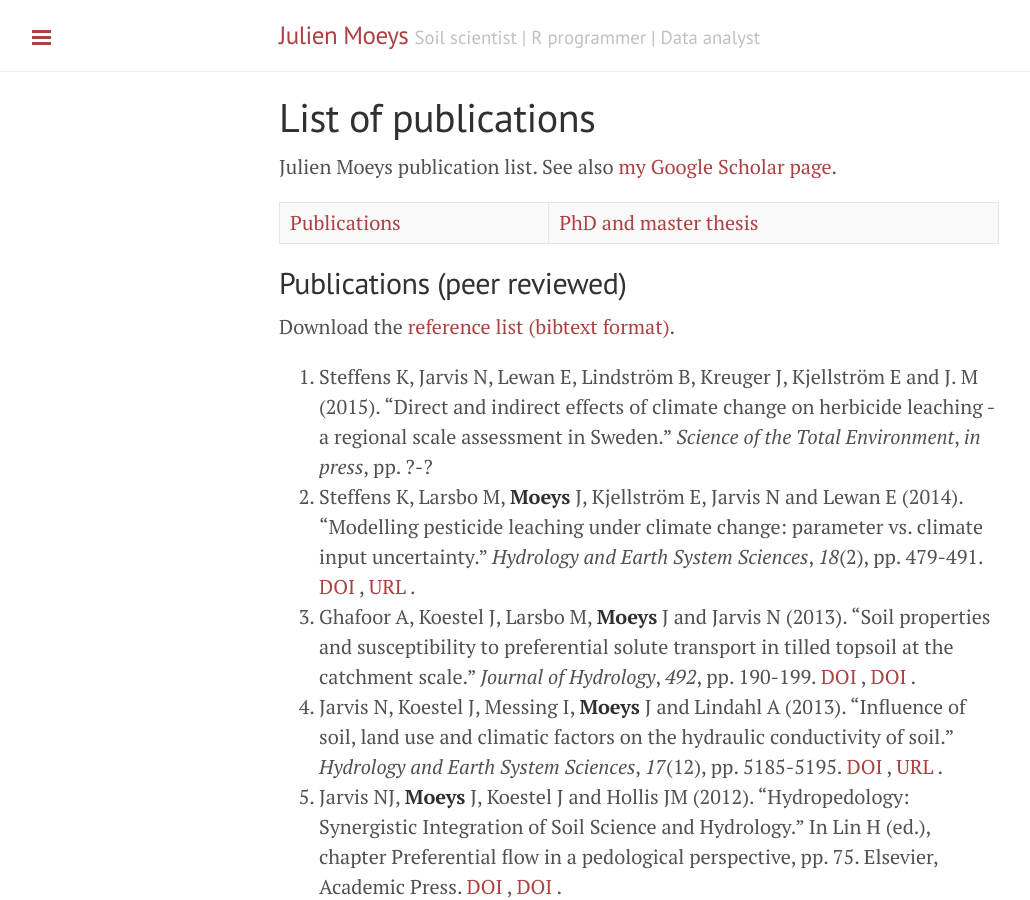
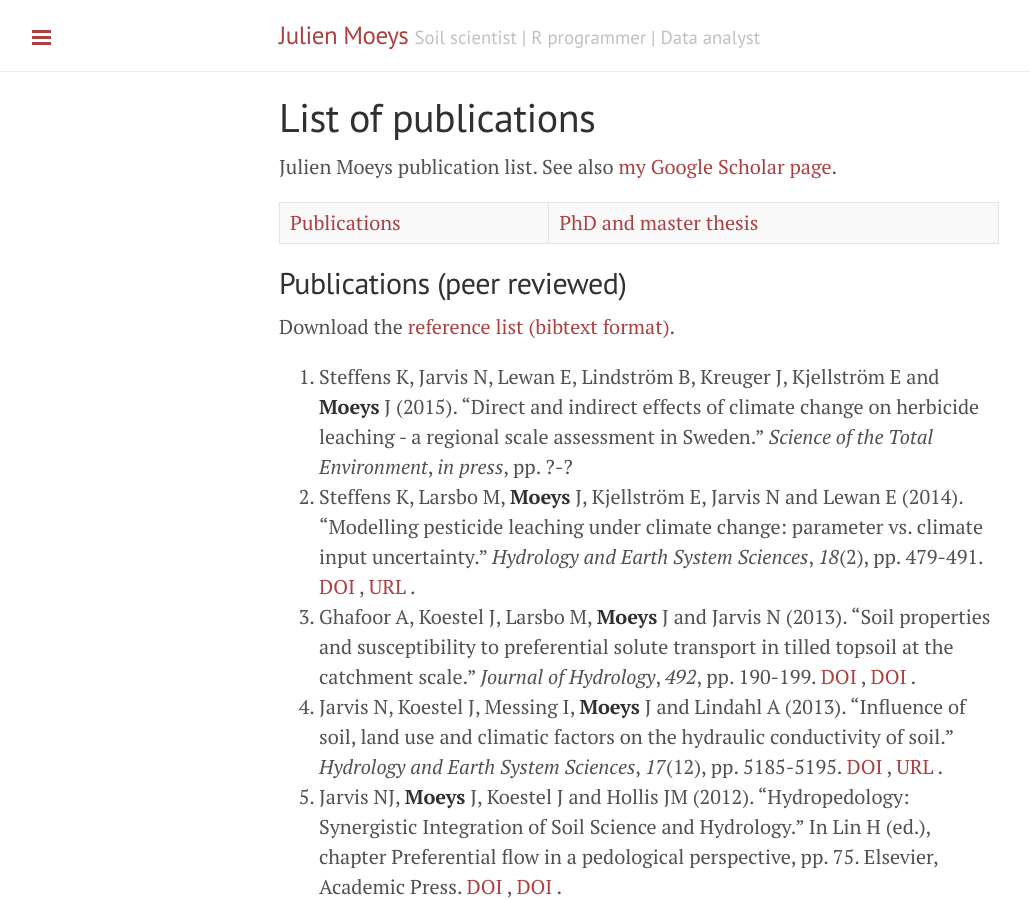
Before and after one commit to julienmoeys/julienmoeys.github.io, a Jekyll site: the page built from Publications.md, in a window 1280 px wide and 900 px high. Shown: the whole window, without its empty margins (1-1031 px from the left). Built offline with Jekyll 4.4.1, drawn with Linux system fonts in a browser that asks for light colours; Markdown is read by kramdown in place of the engine named in the settings.

Commit message:
Corrected bib entry

```diff
--- a/Publications.md
+++ b/Publications.md
@@ -20,7 +20,7 @@ Publications (peer reviewed)    <a name="publications"></a>
 
 Download the [reference list (bibtext format)](/assets/bib/MOEYS_J_PUB_PEER.BIB).
 
-1. Steffens K, Jarvis N, Lewan E, Lindström B, Kreuger J, Kjellström E and J. M (2015). “Direct and indirect effects of climate change on herbicide leaching - a regional scale assessment in Sweden.” _Science of the Total Environment_, *in press*, pp. ?-?
+1. Steffens K, Jarvis N, Lewan E, Lindström B, Kreuger J, Kjellström E and **Moeys** J (2015). “Direct and indirect effects of climate change on herbicide leaching - a regional scale assessment in Sweden.” _Science of the Total Environment_, *in press*, pp. ?-?
 2. Steffens K, Larsbo M, **Moeys** J, Kjellström E, Jarvis N and Lewan E (2014). “Modelling pesticide leaching under climate change: parameter vs.  climate input uncertainty.” _Hydrology and Earth System Sciences_, *18*(2), pp. 479-491. <a href="http://dx.doi.org/10.5194/hess-18-479-2014">DOI</a> , <a href="http://www.hydrol-earth-syst-sci.net/18/479/2014/">URL</a> .
 3. Ghafoor A, Koestel J, Larsbo M, **Moeys** J and Jarvis N (2013). “Soil properties and susceptibility to preferential solute transport in tilled topsoil at the catchment scale.” _Journal of Hydrology_, *492*, pp. 190-199. <a href="http://dx.doi.org/10.1016/j.jhydrol.2013.03.046">DOI</a> , <a href="http://dx.doi.org/10.1016/j.jhydrol.2013.03.046">DOI</a> .
 4. Jarvis N, Koestel J, Messing I, **Moeys** J and Lindahl A (2013). “Influence of soil, land use and climatic factors on the hydraulic conductivity of soil.” _Hydrology and Earth System Sciences_, *17*(12), pp. 5185-5195. <a href="http://dx.doi.org/10.5194/hess-17-5185-2013">DOI</a> , <a href="http://www.hydrol-earth-syst-sci.net/17/5185/2013/">URL</a> .
--- a/assets/bib/MOEYS_J_PUB_PEER.BIB
+++ b/assets/bib/MOEYS_J_PUB_PEER.BIB
@@ -244,7 +244,7 @@
 
 @ARTICLE{STEFFENS2015,
   author = {Steffens, K. and Jarvis, N.J. and Lewan, E. and Lindström, B. and
-	Kreuger, J. and Kjellström, E. and Moeys J.},
+	Kreuger, J. and Kjellström, E. and Moeys, J.},
   title = {Direct and indirect effects of climate change on herbicide leaching
 	- a regional scale assessment in Sweden},
   journal = {Science of the Total Environment},
```
